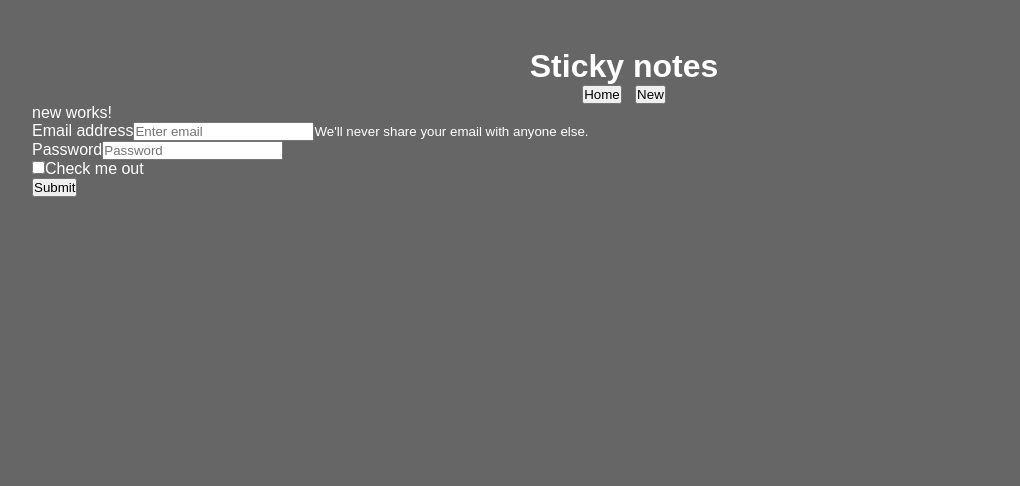
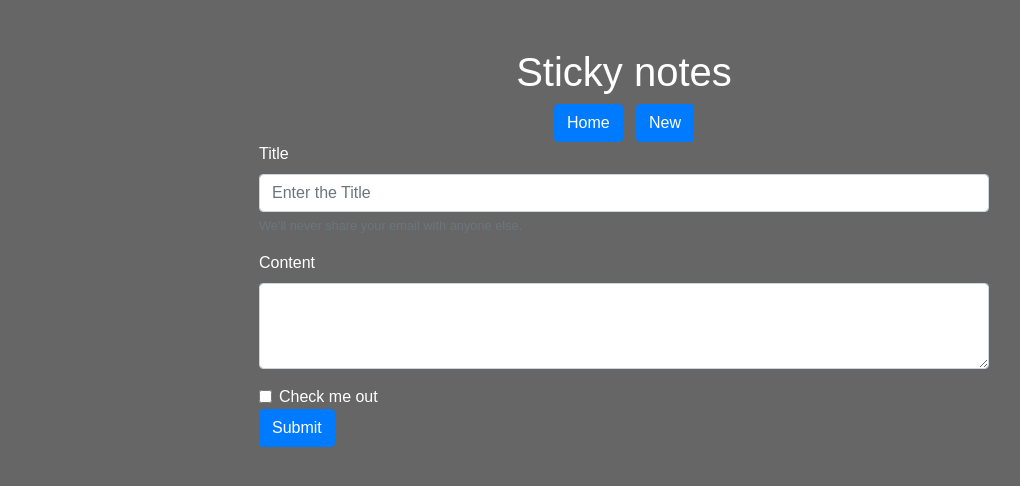
Before and after one commit to jacintajose/sticky-note, an Angular app in the folder sticky-notes/: page /new in a window 1280 px wide. Shown: the top 486 px of the page, without its empty margins (16-1036 px from the left). Built offline with nearby package versions, Linux system fonts and the light colour scheme; no server answers.

Commit message:
added bew riutes ans services

```diff
--- a/sticky-notes/src/app/app-routing.module.ts
+++ b/sticky-notes/src/app/app-routing.module.ts
@@ -3,11 +3,14 @@ import { Routes, RouterModule } from '@angular/router';
 import { StickyService } from './stiky.service';
 import { NewComponent } from './new/new.component';
 import { StikysComponent } from './stikys/stikys.component';
+import { DetailComponent } from './detail/detail.component';
 
 const routes: Routes = [
   {path: '', redirectTo: '/stiky',pathMatch:'full'},
   {path: 'stiky', component: StikysComponent},
   {path: 'new', component: NewComponent},
+  {path: 'details', component: DetailComponent},
+
 
 
 ];
--- a/sticky-notes/src/app/app.component.html
+++ b/sticky-notes/src/app/app.component.html
@@ -5,6 +5,7 @@
       </h1>
       <button [routerLink]="['/stiky']" class="btn btn-primary">Home</button> &nbsp;
       <button [routerLink]="['/new']" class="btn btn-primary">New</button>
+
     </div>
 
     <router-outlet></router-outlet>
@@ -13,5 +14,4 @@
 
 
 
-
 <!-- <router-outlet></router-outlet> -->
--- a/sticky-notes/src/app/app.module.ts
+++ b/sticky-notes/src/app/app.module.ts
@@ -7,12 +7,14 @@ import { StickyService } from './stiky.service';
 import { HttpClientModule } from '@angular/common/http';
 import { NewComponent } from './new/new.component';
 import { StikysComponent } from './stikys/stikys.component';
+import { DetailComponent } from './detail/detail.component';
 
 @NgModule({
   declarations: [
     AppComponent,
     NewComponent,
-    StikysComponent
+    StikysComponent,
+    DetailComponent
   ],
   imports: [
     BrowserModule,
--- /dev/null
+++ b/sticky-notes/src/app/detail/detail.component.html
@@ -0,0 +1,41 @@
+<p>
+  detail works!
+</p>
+
+<div class="container">
+  <div class="row">
+    <div class="col-md-8 offset-2">
+
+<form>
+  <div class="form-group">
+    <label for="exampleInputEmail1">Title</label>
+    <input type="text" class="form-control" id="exampleInputEmail1" aria-describedby="emailHelp" placeholder="Enter the Title">
+    <small id="emailHelp" class="form-text text-muted">We'll never share your email with anyone else.</small>
+  </div>
+  <!-- <div class="form-group">
+    <label for="exampleInputPassword1">Password</label>
+    <input type="password" class="form-control" id="exampleInputPassword1" placeholder="Password">
+  </div> -->
+
+  <div class="form-group">
+    <label for="exampleFormControlTextarea1">Content</label>
+    <textarea class="form-control" id="Type Content here" rows="3"></textarea>
+  </div>
+
+  <div class="form-check">
+    <input type="checkbox" class="form-check-input" id="exampleCheck1">
+    <label class="form-check-label" for="exampleCheck1">Check me out</label>
+  </div>
+  <button type="submit" class="btn btn-primary">Submit</button>
+
+  <div class="form-group">
+    <label for="exampleInputEmail1">Title</label>
+    <input type="text" class="form-control" id="exampleInputEmail1" aria-describedby="emailHelp" placeholder="Enter the Title">
+    <small id="emailHelp" class="form-text text-muted">We'll never share your email with anyone else.</small>
+  </div>
+</form>
+    </div>
+
+  </div>
+
+</div>
--- /dev/null
+++ b/sticky-notes/src/app/detail/detail.component.ts
@@ -0,0 +1,15 @@
+import { Component, OnInit } from '@angular/core';
+
+@Component({
+  selector: 'app-detail',
+  templateUrl: './detail.component.html',
+  styleUrls: ['./detail.component.css']
+})
+export class DetailComponent implements OnInit {
+
+  constructor() { }
+
+  ngOnInit() {
+  }
+
+}
--- a/sticky-notes/src/app/new/new.component.html
+++ b/sticky-notes/src/app/new/new.component.html
@@ -1,21 +1,36 @@
-<p>
-  new works!
 
-  </p>
+
+
+
+  <div class="container">
+    <div class="row">
+      <div class="col-md-8 offset-2">
 
   <form>
     <div class="form-group">
-      <label for="exampleInputEmail1">Email address</label>
-      <input type="email" class="form-control" id="exampleInputEmail1" aria-describedby="emailHelp" placeholder="Enter email">
+      <label for="exampleInputEmail1">Title</label>
+      <input type="text" class="form-control" id="exampleInputEmail1" aria-describedby="emailHelp" placeholder="Enter the Title">
       <small id="emailHelp" class="form-text text-muted">We'll never share your email with anyone else.</small>
     </div>
-    <div class="form-group">
+
+    <!-- <div class="form-group">
       <label for="exampleInputPassword1">Password</label>
       <input type="password" class="form-control" id="exampleInputPassword1" placeholder="Password">
+    </div> -->
+
+    <div class="form-group">
+      <label for="exampleFormControlTextarea1">Content</label>
+      <textarea class="form-control" id="Type Content here" rows="3"></textarea>
     </div>
+
     <div class="form-check">
       <input type="checkbox" class="form-check-input" id="exampleCheck1">
       <label class="form-check-label" for="exampleCheck1">Check me out</label>
     </div>
     <button type="submit" class="btn btn-primary">Submit</button>
   </form>
+      </div>
+
+    </div>
+
+  </div>
--- a/sticky-notes/src/app/stiky.service.ts
+++ b/sticky-notes/src/app/stiky.service.ts
@@ -6,12 +6,12 @@ import { HttpHeaders, HttpClient } from '@angular/common/http';
   providedIn: 'root'
 })
 export class StickyService {
-  $baseUrl = 'https://buildfromzero.com';
+  $baseUrl = 'http://jessie.buildfromzero.com';
 
   constructor(private http: HttpClient) { }
 
   getData() {
-    return this.http.get(this.$baseUrl + '/tutorials/api/?format=json', this.Options());
+    return this.http.get(this.$baseUrl + '/api/post-list-create/?format=json', this.Options());
   }
 getProject()
 {
--- a/sticky-notes/src/app/stikys/stikys.component.html
+++ b/sticky-notes/src/app/stikys/stikys.component.html
@@ -1,12 +1,10 @@
-<p>
-  stikys works!
-</p>
+
   <ul>
 
-    <li *ngFor="let item of tutorials?.results">
+    <li *ngFor="let item of tutorials">
       <a href="#">
+        <h3>#{{item.id}}</h3>
         <h3>{{item.title}}</h3>
-        <p>{{item.writer}}</p>
       </a>
     </li>
 
--- a/sticky-notes/src/index.html
+++ b/sticky-notes/src/index.html
@@ -2,6 +2,9 @@
 <html lang="en">
 <head>
   <meta charset="utf-8">
+  <meta name="viewport" content="width=device-width, initial-scale=1, shrink-to-fit=no">
+  <link rel="stylesheet" href="https://stackpath.bootstrapcdn.com/bootstrap/4.1.3/css/bootstrap.min.css" integrity="sha384-MCw98/SFnGE8fJT3GXwEOngsV7Zt27NXFoaoApmYm81iuXoPkFOJwJ8ERdknLPMO" crossorigin="anonymous">
+
   <title>StickyNotes</title>
   <base href="/">
 
@@ -106,5 +109,9 @@
 </head>
 <body>
   <app-root></app-root>
+  <script src="https://code.jquery.com/jquery-3.3.1.slim.min.js" integrity="sha384-q8i/X+965DzO0rT7abK41JStQIAqVgRVzpbzo5smXKp4YfRvH+8abtTE1Pi6jizo" crossorigin="anonymous"></script>
+  <script src="https://cdnjs.cloudflare.com/ajax/libs/popper.js/1.14.3/umd/popper.min.js" integrity="sha384-ZMP7rVo3mIykV+2+9J3UJ46jBk0WLaUAdn689aCwoqbBJiSnjAK/l8WvCWPIPm49" crossorigin="anonymous"></script>
+  <script src="https://stackpath.bootstrapcdn.com/bootstrap/4.1.3/js/bootstrap.min.js" integrity="sha384-ChfqqxuZUCnJSK3+MXmPNIyE6ZbWh2IMqE241rYiqJxyMiZ6OW/JmZQ5stwEULTy" crossorigin="anonymous"></script>
+  </body>
 </body>
 </html>
```
Also changed, not shown: sticky-notes/src/app/detail/detail.component.css (added), 1 other file (tests, documents, lock files or other folders).
